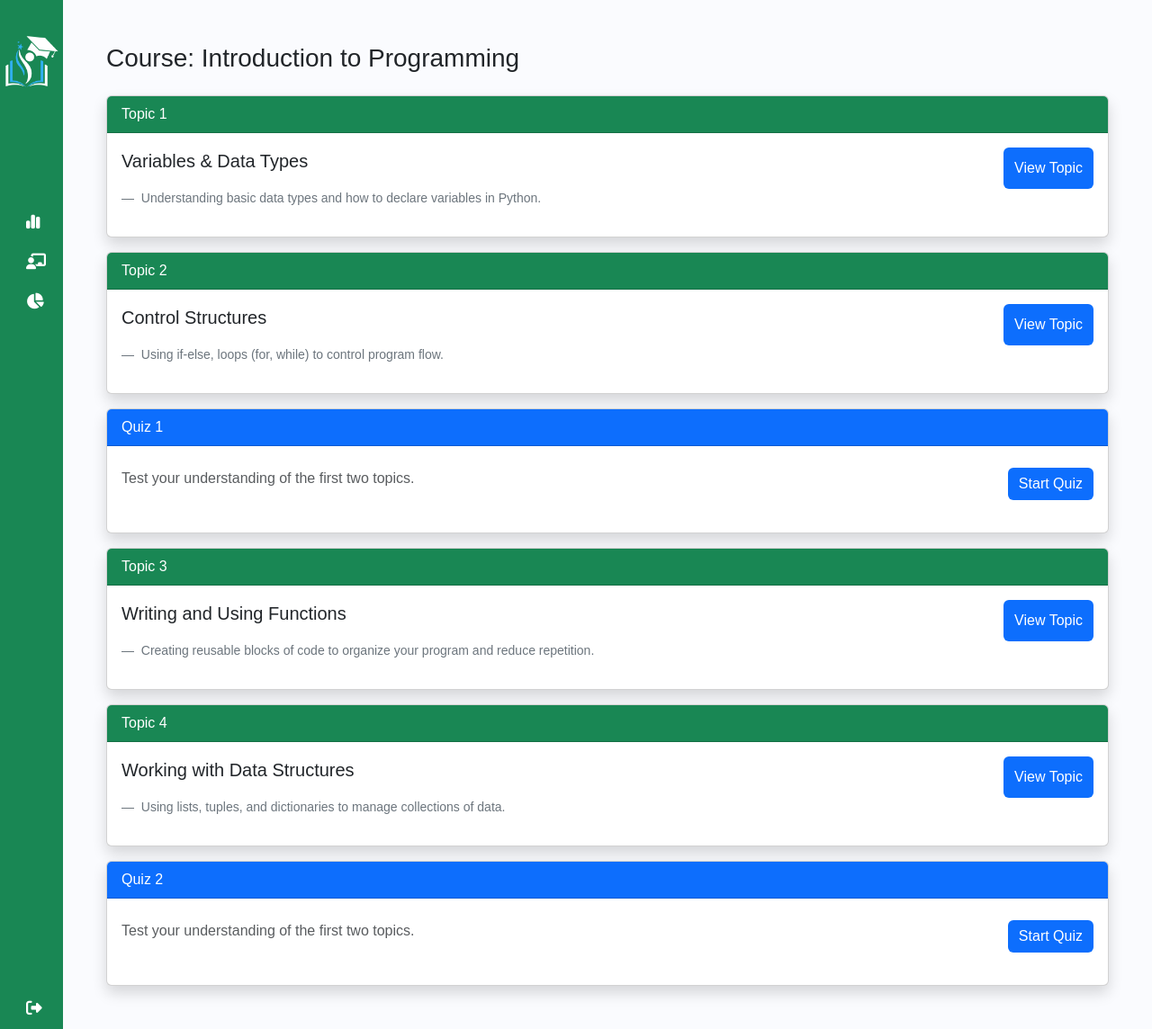
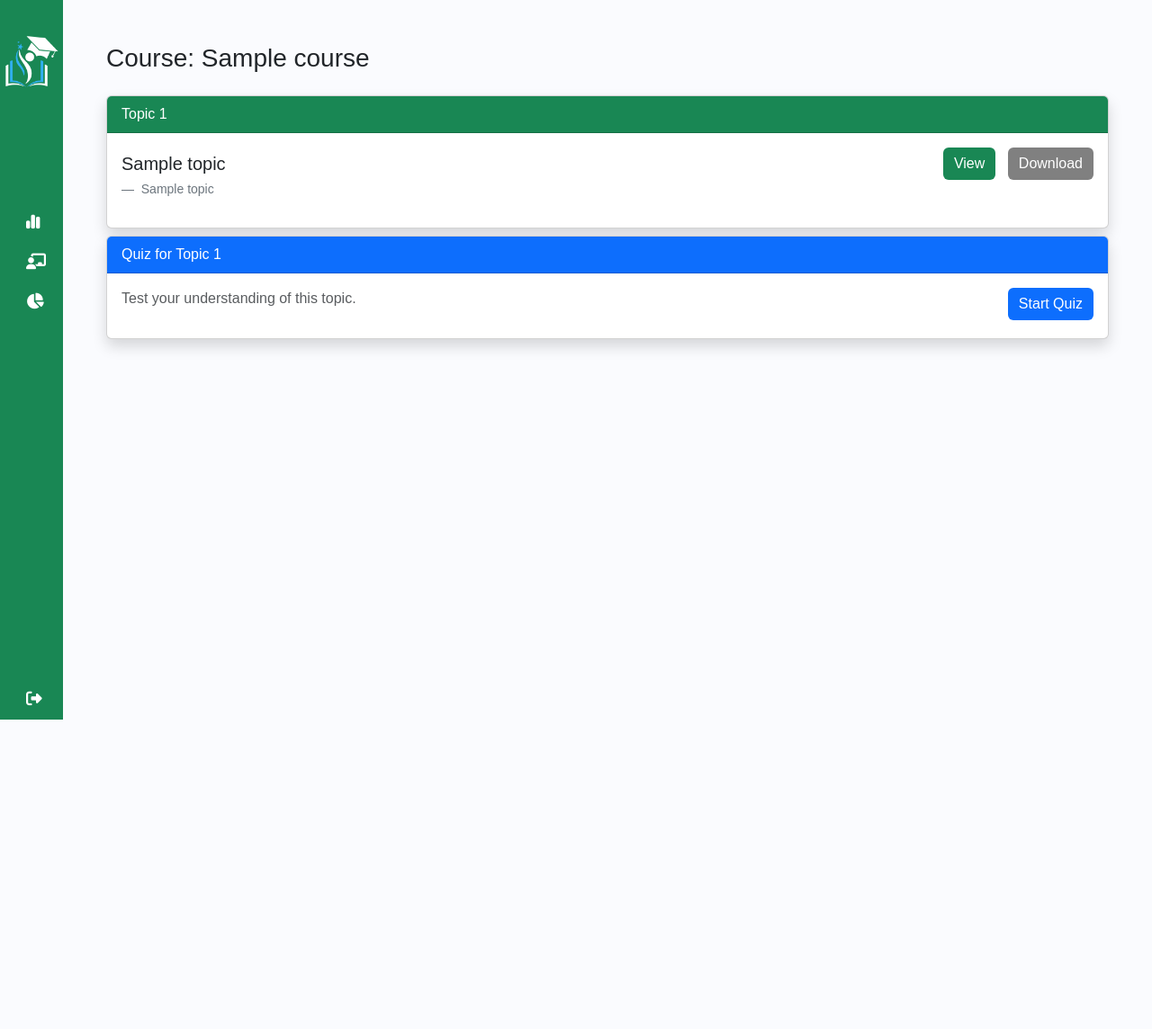
Before and after one commit to jennymaedelatorre/Course-Intended-Learning-Outcome-Tracker, a Flask app: template templates/student/topic.html in a window 1280 px wide. Shown: the whole page at 90% size. After the commit the page ends 800 px from the top, so only its background shows below. Run offline with Flask 3, Linux system fonts and the light colour scheme; the template is opened without the code that fills it: values that come from a table or form of the project are taken from there, others are empty; tables that the repository leaves empty hold one stand-in row (values such as "Sample post"); some libraries are stand-ins or nearby versions.

Commit message:
fix: view topic and downloaded file

```diff
--- a/app.py
+++ b/app.py
@@ -3,12 +3,15 @@ from auth import auth_bp
 from users import users_bp
 from models import db, bcrypt
 from courses import courses_bp
+import os
 
 # app.register_blueprint(courses_bp)
 
 def create_app():
     app = Flask(__name__)
     app.secret_key = 'secretkey123'
+
+    app.config['UPLOAD_FOLDER'] = os.path.join('static', 'uploads')
 
     # Database config (PostgreSQL)
     app.config['SQLALCHEMY_DATABASE_URI'] = 'postgresql://postgres:1504@localhost:5432/cilo_db'
--- a/templates/faculty/topic.html
+++ b/templates/faculty/topic.html
@@ -38,7 +38,7 @@
 
         <!-- Subtitle / Description -->
         <div class="mb-3">
-          <label for="topicSubtitle" class="form-label">Topic Subtitle</label>
+          <label for="topicSubtitle" class="form-label">Topic Description</label>
           <textarea class="form-control" id="topicSubtitle" name="subtitle" rows="3"
             placeholder="Briefly describe the topic..."></textarea>
         </div>
--- a/templates/student/courses.html
+++ b/templates/student/courses.html
@@ -52,8 +52,8 @@
           </button>
 
 
-          <a href="{{ url_for('users.topic', course_id=1) }}" class="btn btn-success">
-            View Topics
+          <a href="{{ url_for('users.view_topics', course_id=course.id) }}" class="btn btn-success">
+            View Course
           </a>
         </div>
       </div>
--- a/templates/student/topic.html
+++ b/templates/student/topic.html
@@ -4,126 +4,56 @@
 
 {% block content %}
 <div class="container py-4">
-  <h3 class="mb-4">Course: Introduction to Programming</h3>
+  <h3 class="mb-4">Course: {{ course.title }}</h3>
 
-
-  <div class="card shadow">
+  {% for topic in topics %}
+  <!-- Topic Card -->
+  <div class="card shadow mt-3">
     <div class="card-header bg-success text-white">
-      Topic 1
+      Topic {{ topic.topic_no }}
     </div>
     <div class="card-body">
       <figure>
         <blockquote class="blockquote">
-          <div class="d-flex justify-content-between">
-            <p>Variables & Data Types</p>
-            <button class="btn quiz-btn btn-secondary">View Topic</button>
+          <div class="d-flex justify-content-between align-items-center">
+            <p class="mb-0">{{ topic.title }}</p>
+            <div>
+              <!-- View Button -->
+              <a href="{{ url_for('users.view_topic', topic_id=topic.id) }}" target="_blank"
+                class="btn btn-secondary me-2">
+                <i class="bi bi-eye"></i> View
+              </a>
+              <!-- Download Button -->
+              <a href="{{ url_for('users.download_topic', topic_id=topic.id) }}" class="btn btn-secondary"
+                style="background-color: gray;">
+                <i class="bi bi-download"></i> Download
+              </a>
+            </div>
           </div>
         </blockquote>
         <figcaption class="blockquote-footer">
-          Understanding basic data types and how to declare variables in Python.
+          {{ topic.subtitle }}
         </figcaption>
       </figure>
     </div>
   </div>
 
 
-  <div class="card shadow mt-3">
-    <div class="card-header bg-success text-white">
-      Topic 2
-    </div>
-    <div class="card-body ">
-      <figure>
-        <blockquote class="blockquote">
-          <div class="d-flex justify-content-between">
-            <p>Control Structures</p>
-            <button class="btn quiz-btn btn-secondary">View Topic</button>
-          </div>
-        </blockquote>
-        <figcaption class="blockquote-footer">
-          Using if-else, loops (for, while) to control program flow.
-        </figcaption>
-      </figure>
-    </div>
-  </div>
-
-
-  <div class="card shadow mt-3">
+  <!-- Quiz Card for this topic -->
+  <div class="card shadow mt-2">
     <div class="card-header bg-primary text-white">
-      Quiz 1
+      Quiz for Topic {{ topic.topic_no }}
     </div>
     <div class="card-body">
-      <figure>
-        <blockquote class="blockquote mb-2">
-          <!-- <p>Covered Topic 1 & 2</p> -->
-        </blockquote>
       <div class="quiz d-flex justify-content-between">
-          <p class="text-muted">Test your understanding of the first two topics.</p>
-          <a href="{{ url_for('users.quiz') }}">
+        <p class="text-muted">Test your understanding of this topic.</p>
+        <a href="{{ url_for('users.quiz', topic_id=topic.id) }}">
           <button class="btn quiz-btn btn-primary">Start Quiz</button>
         </a>
       </div>
-      </figure>
     </div>
   </div>
-
-
-  <div class="card shadow mt-3">
-    <div class="card-header bg-success text-white">
-      Topic 3
-    </div>
-    <div class="card-body ">
-      <figure>
-        <blockquote class="blockquote">
-          <div class="d-flex justify-content-between">
-            <p>Writing and Using Functions</p>
-            <button class="btn quiz-btn btn-secondary">View Topic</button>
-          </div>
-        </blockquote>
-        <figcaption class="blockquote-footer">
-          Creating reusable blocks of code to organize your program and reduce repetition.
-        </figcaption>
-      </figure>
-    </div>
+  {% endfor %}
 </div>
 
-  <div class="card shadow mt-3">
-    <div class="card-header bg-success text-white">
-      Topic 4
-    </div>
-    <div class="card-body ">
-      <figure>
-        <blockquote class="blockquote">
-          <div class="d-flex justify-content-between">
-            <p>Working with Data Structures</p>
-            <button class="btn quiz-btn btn-secondary">View Topic</button>
-          </div>
-        </blockquote>
-        <figcaption class="blockquote-footer">
-          Using lists, tuples, and dictionaries to manage collections of data.
-        </figcaption>
-      </figure>
-    </div>
-  </div>
-
-  <div class="card shadow mt-3">
-    <div class="card-header bg-primary text-white">
-      Quiz 2
-    </div>
-    <div class="card-body">
-      <figure>
-        <blockquote class="blockquote mb-2">
-          <!-- <p>Covered Topic 1 & 2</p> -->
-        </blockquote>
-        <div class="quiz d-flex justify-content-between">
-          <p class="text-muted">Test your understanding of the first two topics.</p>
-          <a href="{{ url_for('users.quiz') }}">
-            <button class="btn quiz-btn btn-primary">Start Quiz</button>
-          </a>
-        </div>
-      </figure>
-    </div>
-  </div>
-
-
-</div>
 {% endblock %}
```
Also changed, not shown: templates/student/view_topic.html (added, +21 -0 lines), users.py (+76 -4 lines), 3 other files. Lines whose indentation alone changed are shown as unchanged.
